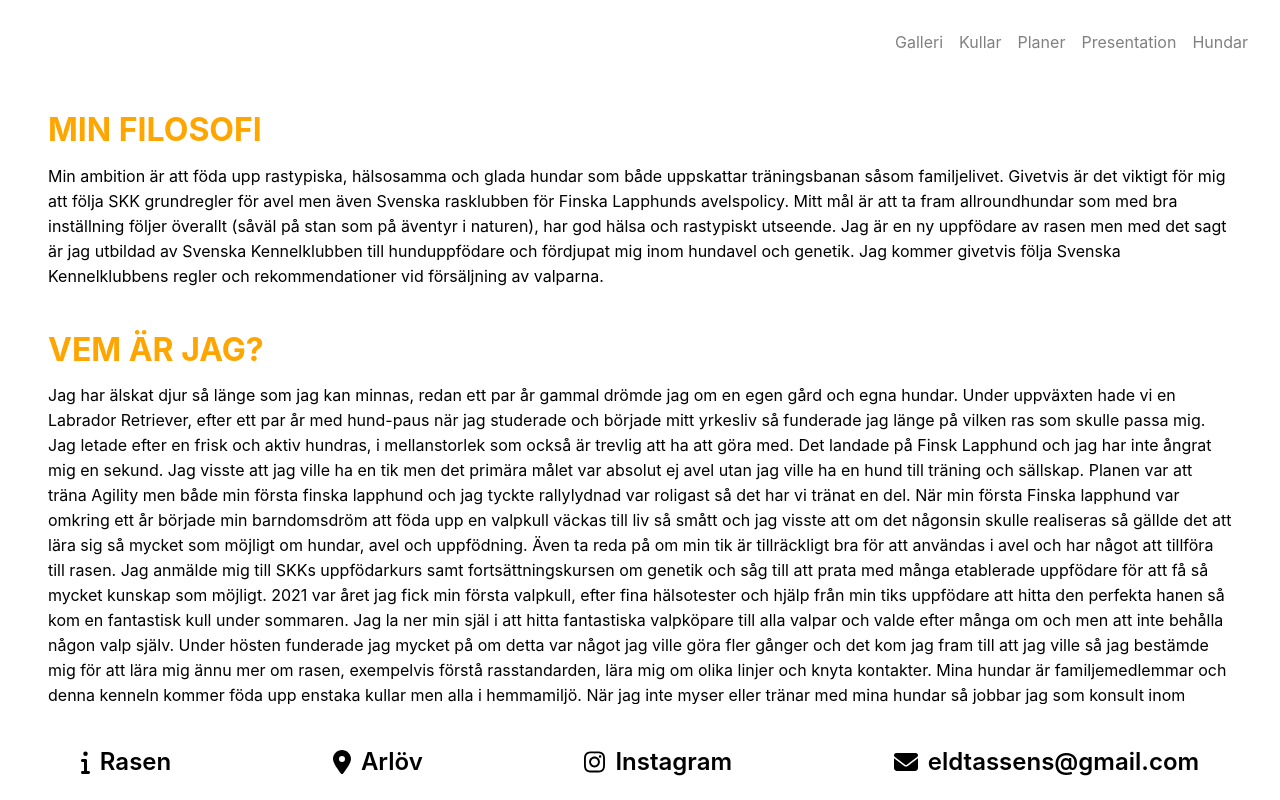
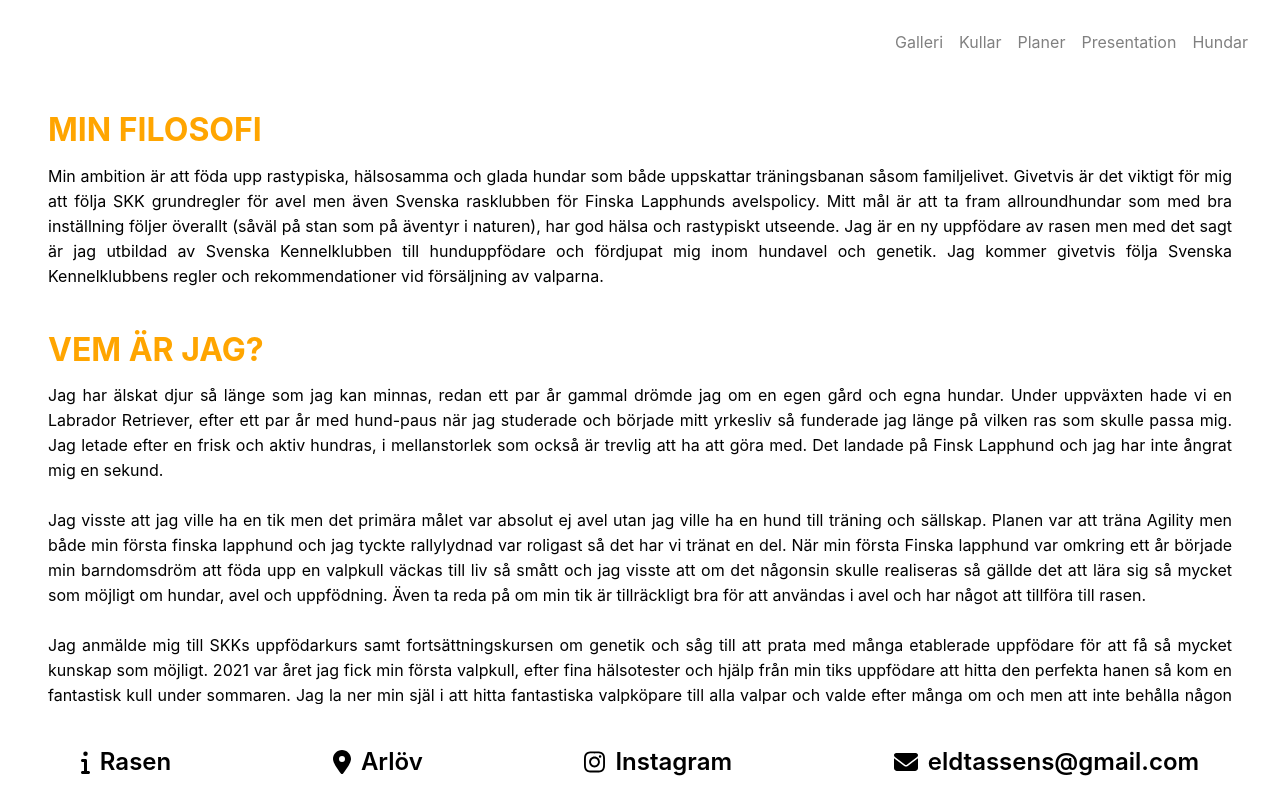
Before and after one commit to CatarinaFjallbark/eldtassens, a React (Create React App) app: page /presentation in a window 1280 px wide. Built offline with nearby package versions, Linux system fonts and the light colour scheme.

Commit message:
Updates presentation page

```diff
--- a/src/App.css
+++ b/src/App.css
@@ -25,4 +25,5 @@
 
 p {
   margin-bottom: 3em;
+  text-align: justify;
 }
```
Also changed, not shown: src/Pages/Presentation.js (+6 -4 lines).
